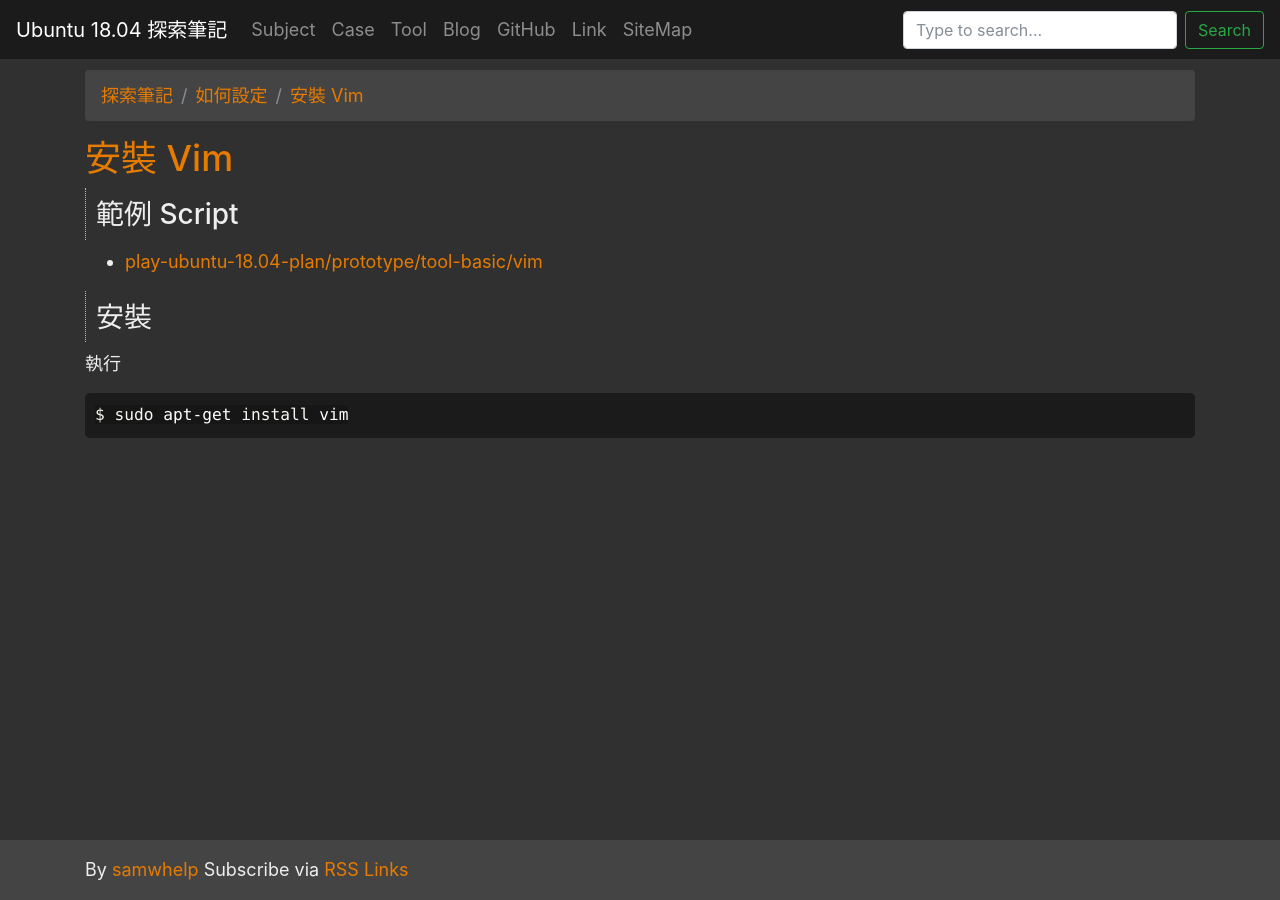
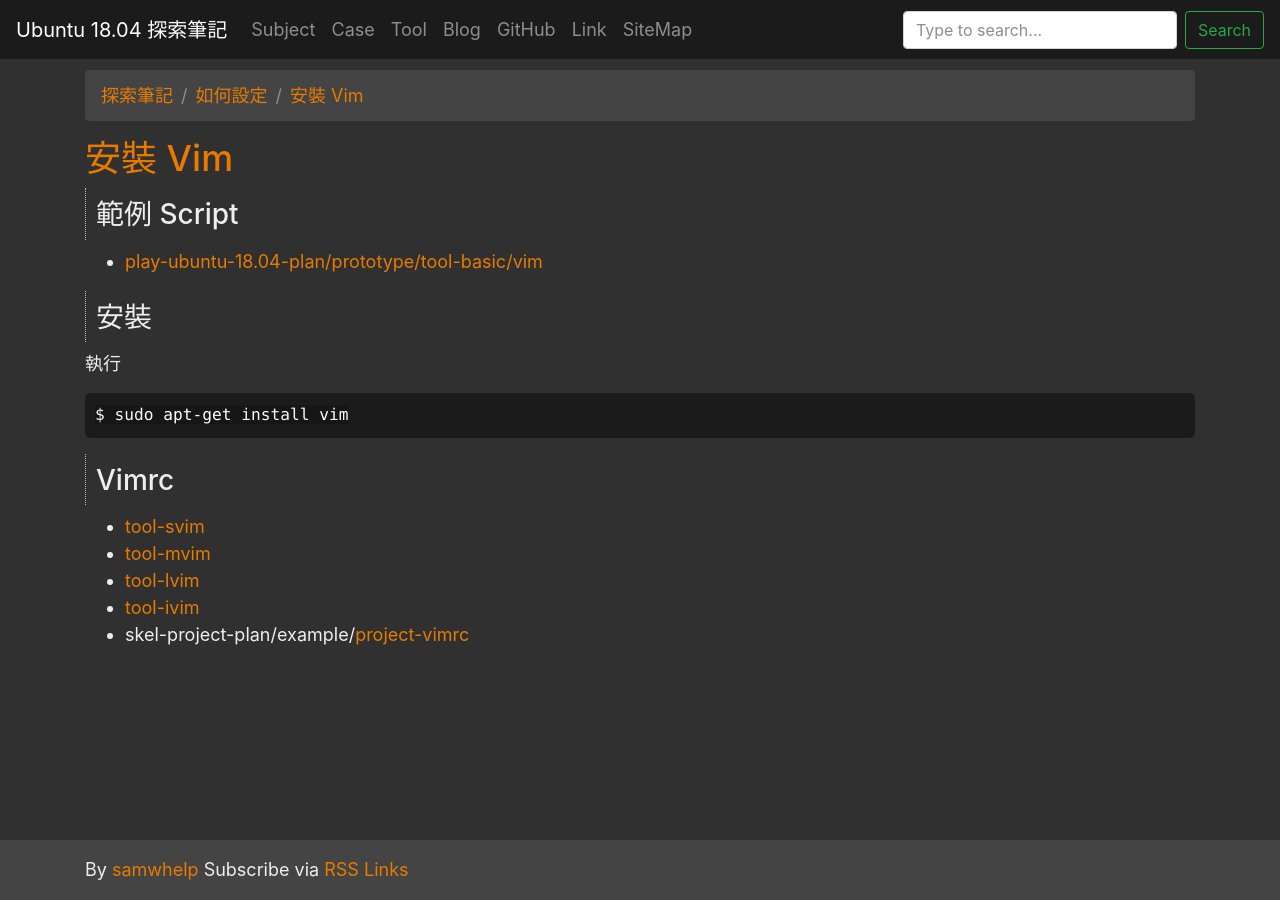
Before and after one commit to samwhelp/note-ubuntu-18.04, a Jekyll site: the page built from read/howto/install-tool/vim/index.md, in a window 1280 px wide. Built offline with Jekyll 4.4.1, drawn with Linux system fonts in a browser that asks for light colours; nearby versions of some CDN libraries.

Commit message:
vimrc link

````diff
--- a/read/howto/install-tool/vim/index.md
+++ b/read/howto/install-tool/vim/index.md
@@ -23,3 +23,11 @@ source_url: '/read/howto/install-tool/vim/index.md'
 ``` sh
 $ sudo apt-get install vim
 ```
+
+## Vimrc
+
+* [tool-svim](https://github.com/samwhelp/tool-svim)
+* [tool-mvim](https://github.com/samwhelp/tool-mvim)
+* [tool-lvim](https://github.com/samwhelp/tool-lvim)
+* [tool-ivim](https://github.com/samwhelp/tool-ivim)
+* skel-project-plan/example/[project-vimrc](https://github.com/samwhelp/skel-project-plan/tree/gh-pages/example/project-vimrc)
````
